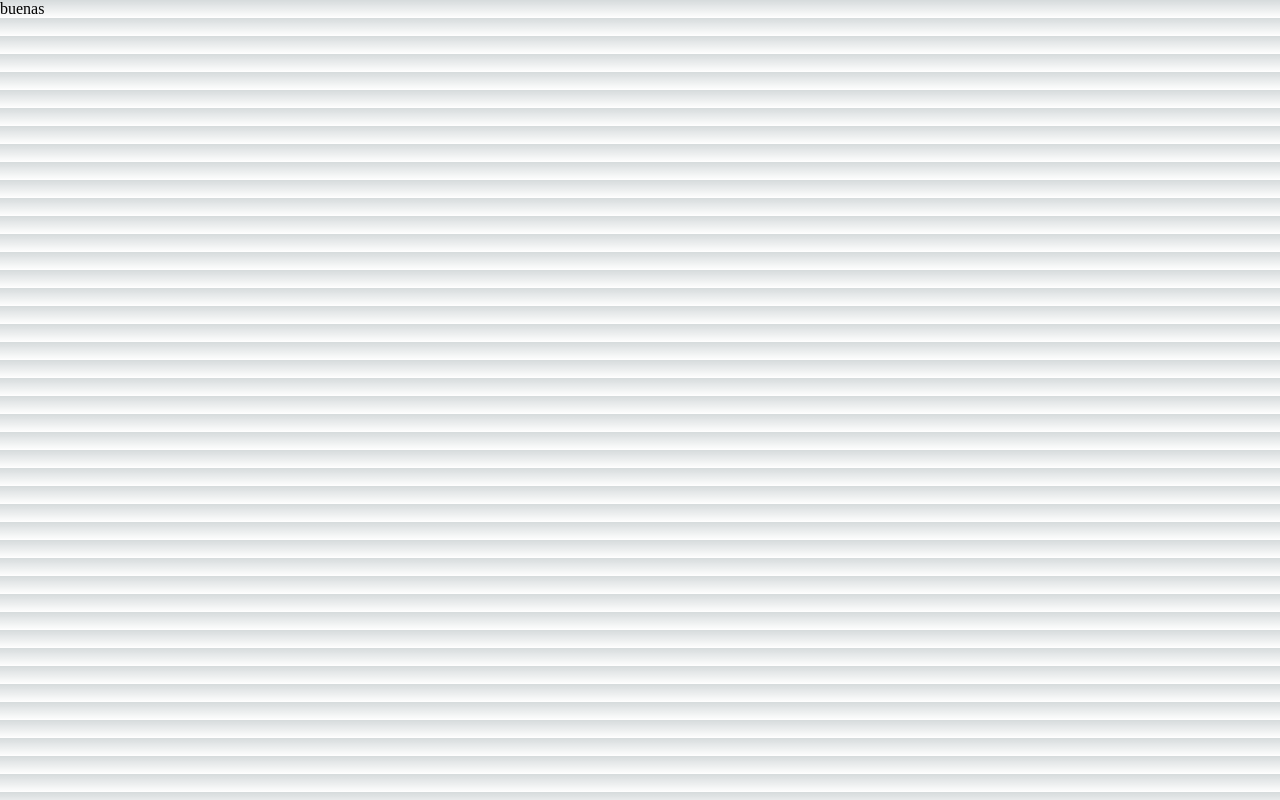
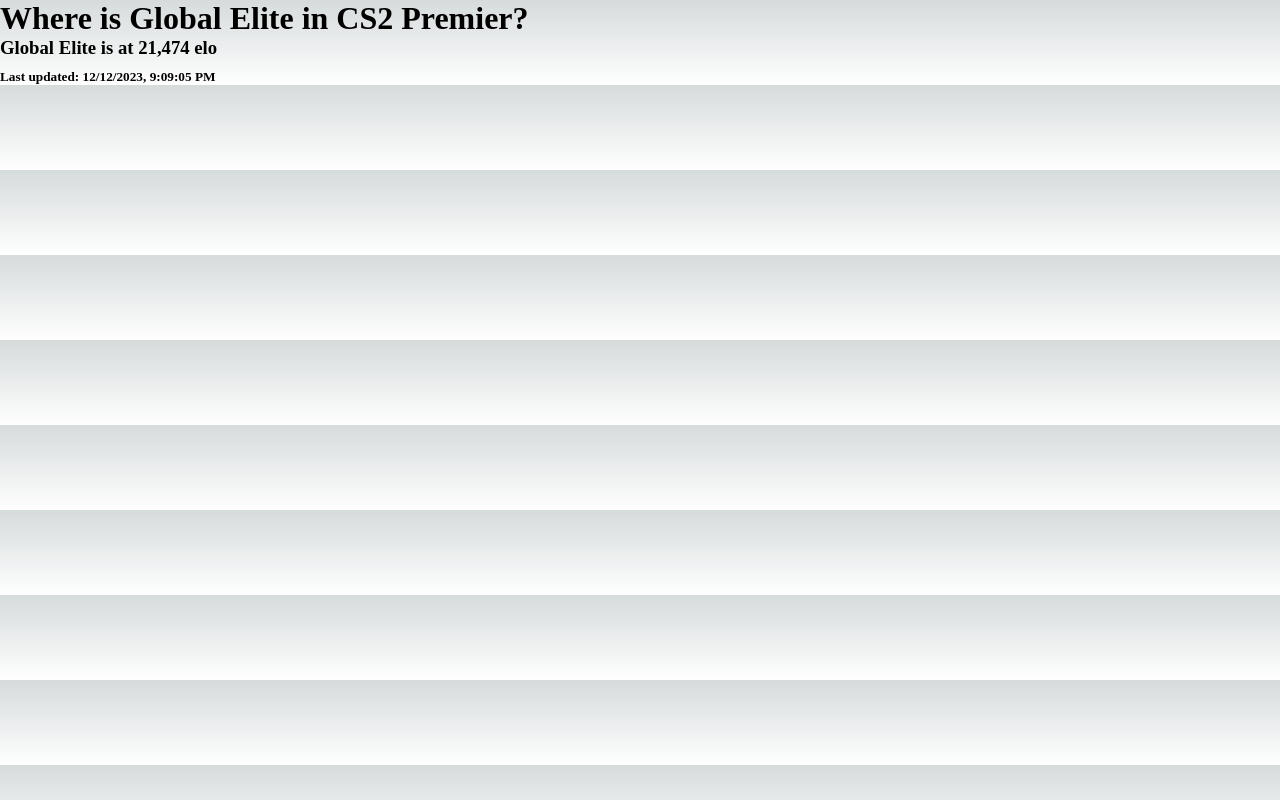
Before and after one commit to osmankalyoncu2/whereisglobal, a Next.js app: page / in a window 1280 px wide. Built offline with nearby package versions, Linux system fonts and the light colour scheme.

Commit message:
frontend with timestamp

```diff
--- a/db/current_data.json
+++ b/db/current_data.json
@@ -19,5 +19,6 @@
     "silver2": 3960,
     "silver1": 3137,
     "unranked": 0
-  }
+  },
+  "timestamp": 1702415345669
 }
--- a/db/historical_data.json
+++ b/db/historical_data.json
@@ -2,7 +2,7 @@
   "historical_global": [
     {
       "elo": 21474,
-      "timestamp": 1702413517548
+      "timestamp": 1702415345669
     }
   ]
 }
--- a/db/index.js
+++ b/db/index.js
@@ -18,7 +18,7 @@
 export async function updateDB(content) {
     const csgo = await readDBFile("csgo_rank_distribution");
     const calculatedElos = calculateElos(content, csgo);
-    writeDBFile("current_data", {eloPerRank: calculatedElos});
+    writeDBFile("current_data", {eloPerRank: calculatedElos, timestamp: content.timestamp});
 
     let hist = { ...HISTORIC_DATA };
 
--- a/src/pages/api/global.ts
+++ b/src/pages/api/global.ts
@@ -23,5 +23,5 @@
 }
 
 async function post(req: NextApiRequest, res: NextApiResponse) {
-    return res.status(200).json({ rank: "global", elo: CURRENT_DATA.eloPerRank.global });
+    return res.status(200).json({ rank: "global", elo: CURRENT_DATA.eloPerRank.global, timestamp: CURRENT_DATA.timestamp });
 }
--- a/src/pages/index.tsx
+++ b/src/pages/index.tsx
@@ -1,11 +1,25 @@
 import Head from 'next/head'
-import Image from 'next/image'
-import { Inter } from 'next/font/google'
-import styles from '@/styles/Home.module.css'
-
-const inter = Inter({ subsets: ['latin'] })
+import { useEffect, useState } from 'react';
 
 export default function Home() {
+
+  const [globalElo, setGlobalElo] = useState(0);
+  const [globalEloText, setGlobalEloText] = useState("");
+  const [lastUpdated, setLastUpdated] = useState('');
+
+  useEffect(() => {
+    fetch('http://localhost:3000/api/global')
+      .then((response) => response.json())
+      .then((data) => {
+        setGlobalElo(data.elo);
+        setLastUpdated(new Date(parseInt(data.timestamp)).toLocaleString());
+        console.log(data);
+      });
+  }, []);
+
+  useEffect(() => {
+    setGlobalEloText(globalElo.toString().replace(/\B(?=(\d{3})+(?!\d))/g, ","));
+  }, [globalElo]);
   return (
     <>
       <Head>
@@ -15,7 +29,9 @@
         <link rel="icon" href="/favicon.ico" />
       </Head>
 
-      buenas
+      <h1>Where is Global Elite in CS2 Premier?</h1>
+      <h3>Global Elite is at {globalEloText} elo</h3>
+      <h5 style={{marginTop: '10px'}}>Last updated: {lastUpdated}</h5>
     </>
   )
 }
```
